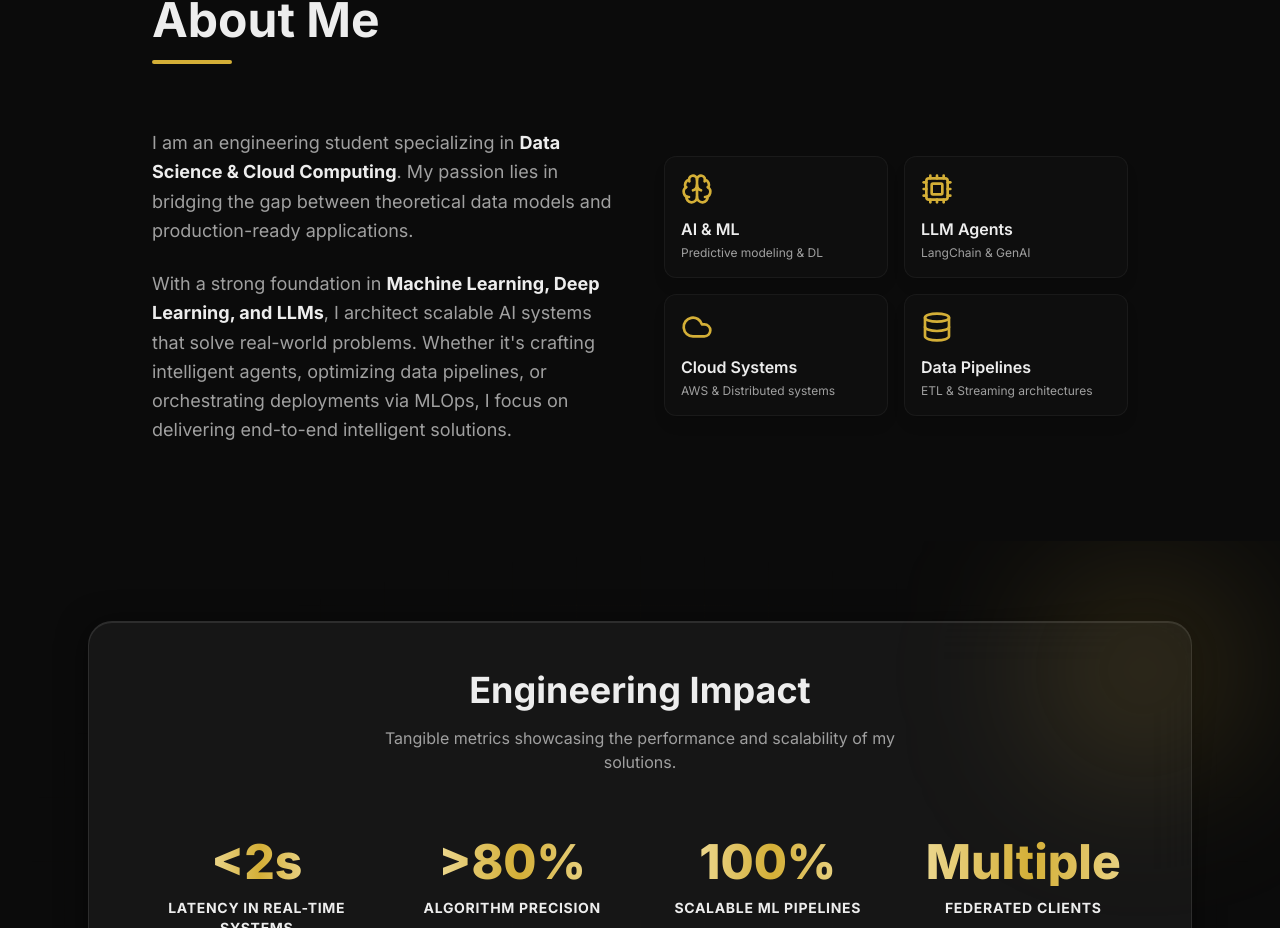
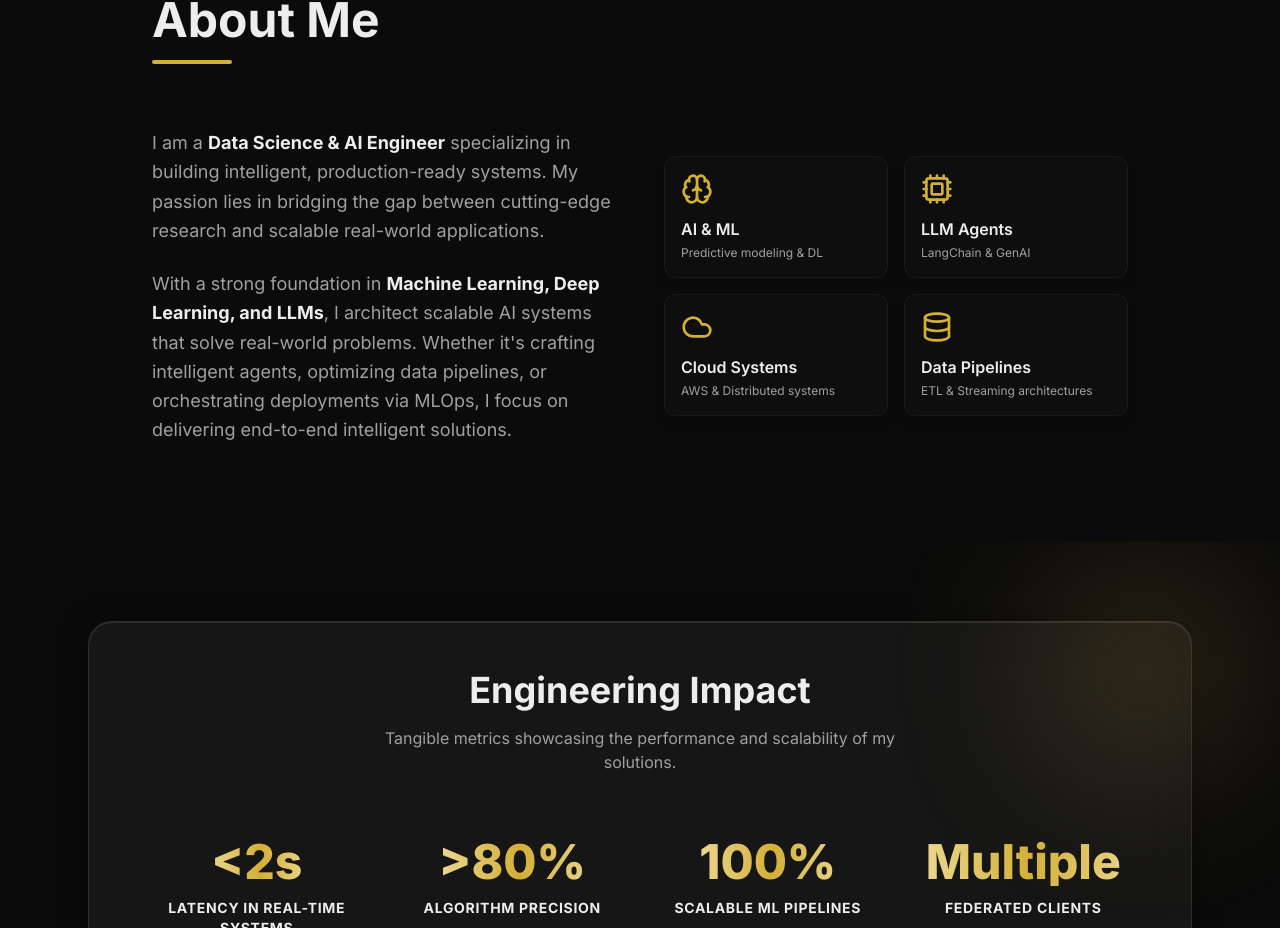
Before and after one commit to Oumaima-Toufali/portfolio, a Next.js app: page / in a window 1280 px wide. Shown: the part 900-1828 px from the top of the page. Built offline with nearby package versions, Linux system fonts and the light colour scheme; no server answers.

Commit message:
fix: update About section - engineer instead of student

```diff
--- a/src/components/sections/About.tsx
+++ b/src/components/sections/About.tsx
@@ -27,8 +27,8 @@ export default function About() {
             transition={{ duration: 0.5, delay: 0.2 }}
           >
             <p className="text-lg text-muted mb-6 leading-relaxed">
-              I am an engineering student specializing in <strong className="text-foreground">Data Science & Cloud Computing</strong>.
-              My passion lies in bridging the gap between theoretical data models and production-ready applications.
+              I am a <strong className="text-foreground">Data Science & AI Engineer</strong> specializing in building intelligent, production-ready systems.
+              My passion lies in bridging the gap between cutting-edge research and scalable real-world applications.
             </p>
             <p className="text-lg text-muted leading-relaxed">
               With a strong foundation in <strong className="text-foreground">Machine Learning, Deep Learning, and LLMs</strong>, I architect scalable AI systems that solve real-world problems. Whether it's crafting intelligent agents, optimizing data pipelines, or orchestrating deployments via MLOps, I focus on delivering end-to-end intelligent solutions.
```
